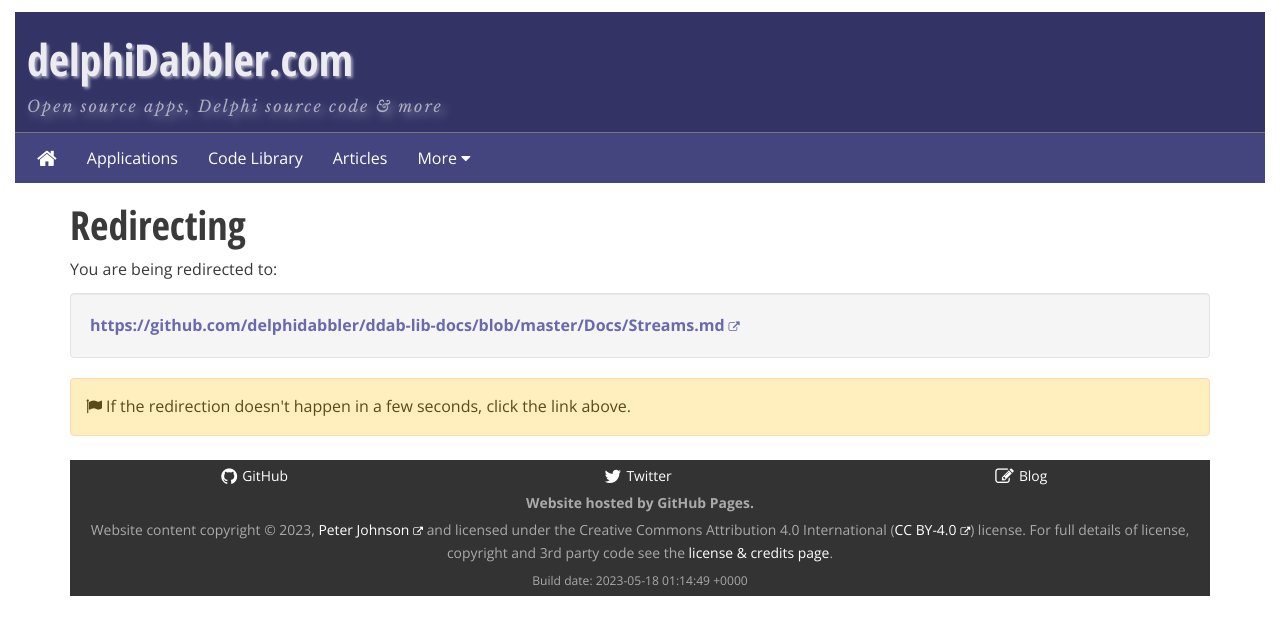
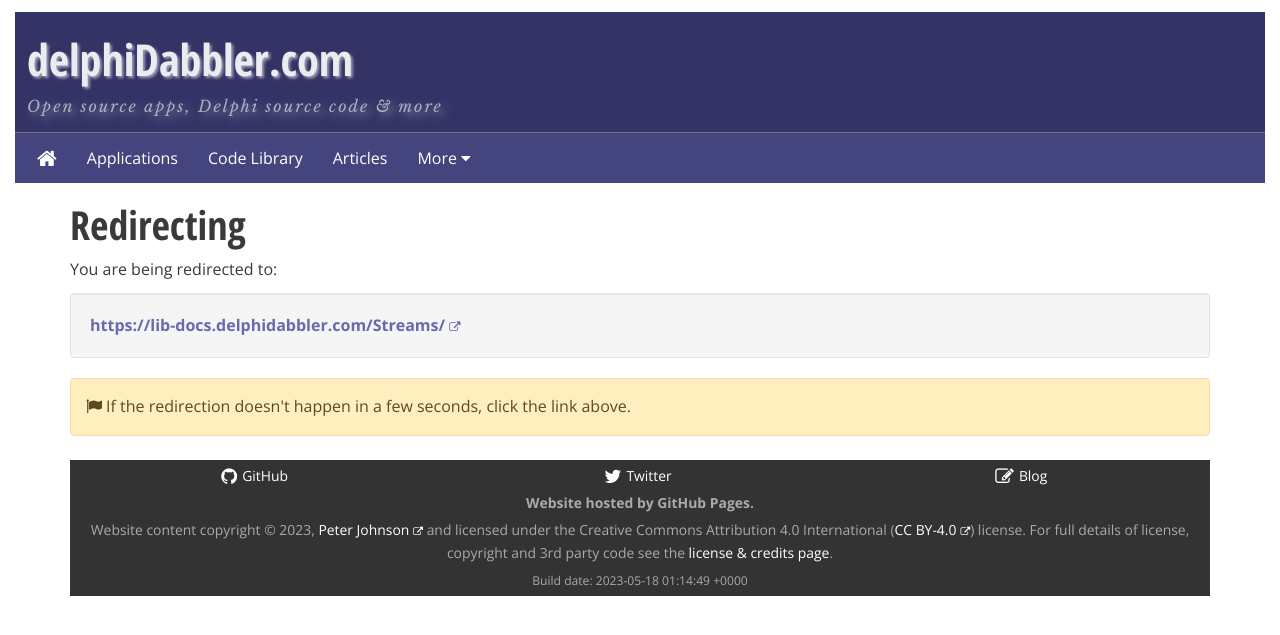
Before and after one commit to delphidabbler/delphidabbler.github.io, a Jekyll site: the page built from url/streams-docs.html, in a window 1280 px wide. Shown: the top 635 px of the page. Built offline with Jekyll 4.4.1, drawn with Linux system fonts in a browser that asks for light colours; some of the changed lines change nothing that is shown.

Commit message:
Update url/streams-docs
Updated to reference lib-docs.delphidabbler.com instead of
delphidabbler/ddab-lib-docs repo.

```diff
--- a/url/streams-docs.html
+++ b/url/streams-docs.html
@@ -1,5 +1,5 @@
 ---
 layout: url-redirect
-redirect-url: https://github.com/delphidabbler/ddab-lib-docs/blob/master/Docs/Streams.md
+redirect-url: https://lib-docs.delphidabbler.com/Streams/
 title: Redirecting...
 ---
```
